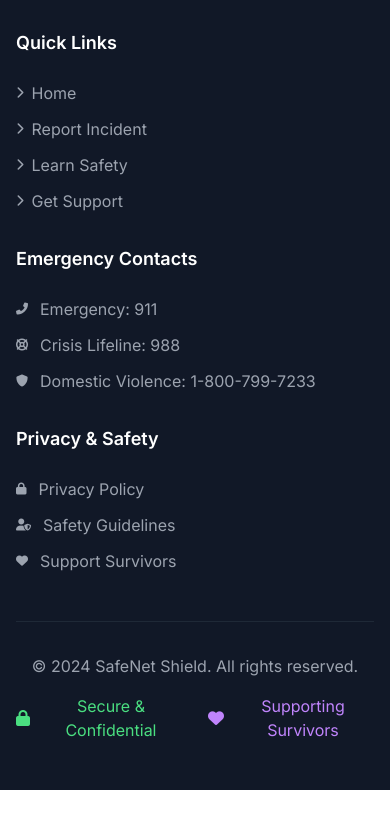
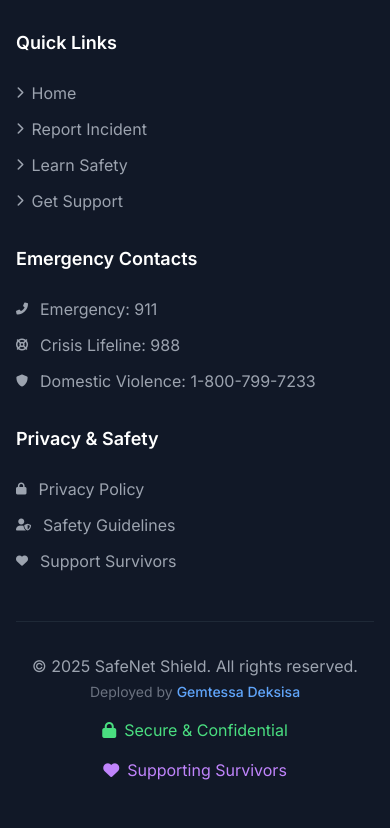
Before and after one commit to Gemtessa09/digitalViolance, a website: page public/support.html in a window 390 px wide. Shown: the part 7855-8683 px from the top of the page. Before the commit the page ends 8645 px from the top, so only its background shows below. Drawn offline with nearby package versions, Linux system fonts and the light colour scheme.

Commit message:
Update footer: 2025 copyright and deployed by Gemtessa Deksisa with mobile center alignment

```diff
--- a/public/support.html
+++ b/public/support.html
@@ -1417,12 +1417,22 @@
         </div>
 
         <!-- Copyright -->
-        <div class="border-t border-gray-800 mt-12 pt-8 text-center">
-          <div class="flex flex-col md:flex-row justify-between items-center">
-            <p class="text-gray-400 mb-4 md:mb-0">
-              © 2024 SafeNet Shield. All rights reserved.
-            </p>
-            <div class="flex items-center space-x-6">
+        <div class="border-t border-gray-800 mt-12 pt-8">
+          <div
+            class="flex flex-col md:flex-row justify-between items-center text-center md:text-left"
+          >
+            <div class="mb-4 md:mb-0">
+              <p class="text-gray-400">
+                © 2025 SafeNet Shield. All rights reserved.
+              </p>
+              <p class="text-gray-500 text-sm mt-1">
+                Deployed by
+                <span class="text-blue-400 font-medium">Gemtessa Deksisa</span>
+              </p>
+            </div>
+            <div
+              class="flex flex-col sm:flex-row items-center gap-4 sm:space-x-6"
+            >
               <span class="text-green-400 flex items-center">
                 <i class="fas fa-lock mr-2"></i>Secure & Confidential
               </span>
```
Also changed, not shown: public/index.html (+11 -6 lines), public/report.html (+6 -2 lines).
